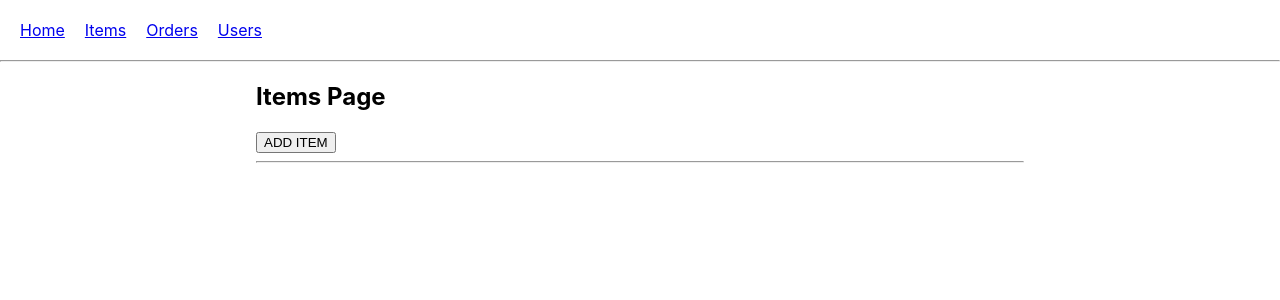
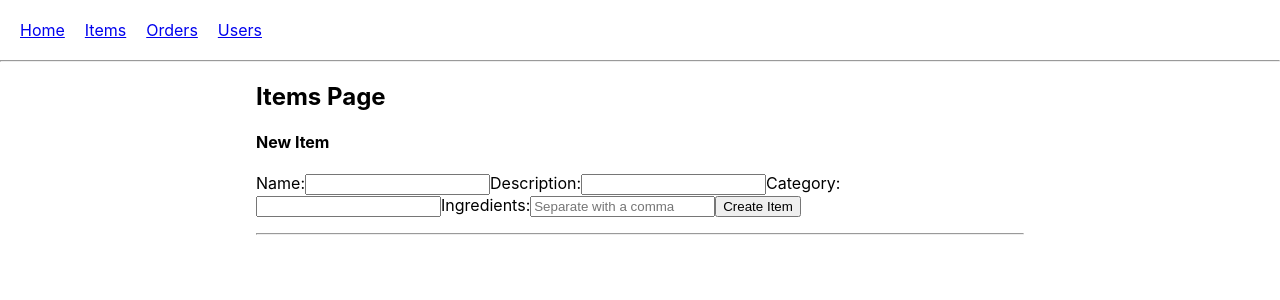
Before and after one commit to MasReed/Nodo-Manager, a React (Create React App) app in the folder nodo-manager-frontend/: page /items in a window 1280 px wide. Shown: the top 300 px of the page. Built offline with nearby package versions, Linux system fonts and the light colour scheme; no server answers.

Commit message:
create form for adding new items

```diff
--- a/nodo-manager-frontend/src/components/items/ItemsPage.js
+++ b/nodo-manager-frontend/src/components/items/ItemsPage.js
@@ -1,31 +1,14 @@
 import React from 'react'
-import { useDispatch } from 'react-redux'
-
-import { addItemActionCreator } from '../../reducers/itemReducer'
 
 import ItemsList from './ItemsList'
+import NewItemForm from './NewItemForm'
 
 const ItemsPage = () => {
-
-  const dispatch = useDispatch()
-
-  // Item action dispatchers
-  const addItem = (event) => {
-    event.preventDefault()
-    dispatch(addItemActionCreator(
-      {
-        name: 'SOME CONTENT',
-        description: 'A test',
-        category: 'testing',
-        ingredients: ['bread']
-      }
-    ))
-  }
 
   return (
     <div style={{ margin: '1% 20%'}}>
       <h2>Items Page</h2>
-      <button onClick={ addItem }>ADD ITEM</button>
+      <NewItemForm />
       <hr />
       <ItemsList />
     </div>
--- /dev/null
+++ b/nodo-manager-frontend/src/components/items/NewItemForm.js
@@ -0,0 +1,69 @@
+import React, { useState } from 'react'
+import { useDispatch } from 'react-redux'
+import { addItemActionCreator } from '../../reducers/itemReducer'
+
+const NewItemForm = () => {
+
+  const dispatch = useDispatch()
+
+  const [name, setName] = useState('')
+  const [description, setDescription] = useState('')
+  const [category, setCategory] = useState('')
+  const [ingredients, setIngredients] = useState([])
+
+  const createItem = (event) => {
+    event.preventDefault()
+
+    const ingredientsArray = ingredients.split(/\s*(?:,|$)\s*/)
+
+    const newItemObject = {
+      name: name,
+      description: description,
+      category: category,
+      ingredients: ingredientsArray
+    }
+
+    dispatch(addItemActionCreator(newItemObject))
+
+    setName('')
+    setDescription('')
+    setCategory('')
+    setIngredients([])
+  }
+
+
+  return (
+    <div>
+      <h4>New Item</h4>
+      <form onSubmit={ createItem } style={{ margin: '2% 0' }}>
+        <label>Name:</label>
+        <input
+          value={name}
+          onChange={ ({ target }) => setName(target.value) }
+        />
+
+        <label>Description:</label>
+        <input
+          value={description}
+          onChange={ ({ target }) => setDescription(target.value) }
+        />
+
+        <label>Category:</label>
+        <input
+          value={category}
+          onChange={ ({ target }) => setCategory(target.value) }
+        />
+
+        <label>Ingredients:</label>
+        <input
+          value={ingredients}
+          onChange={ ({ target }) => setIngredients(target.value) }
+          placeholder='Separate with a comma'
+        />
+        <button type='submit'>Create Item</button>
+      </form>
+    </div>
+  )
+}
+
+export default NewItemForm
```
Also changed, not shown: 1 other file (tests, documents, lock files or other folders).
